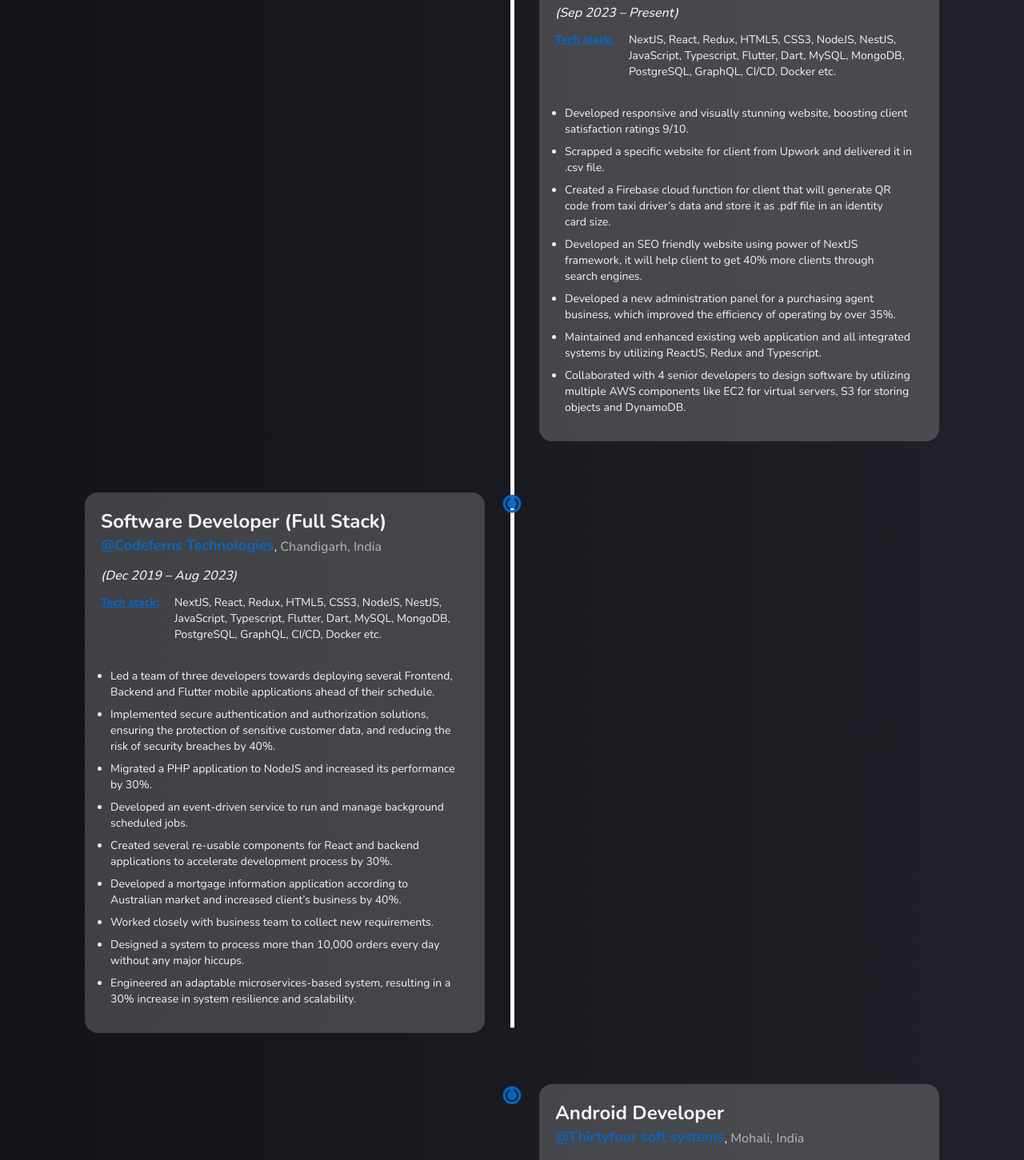
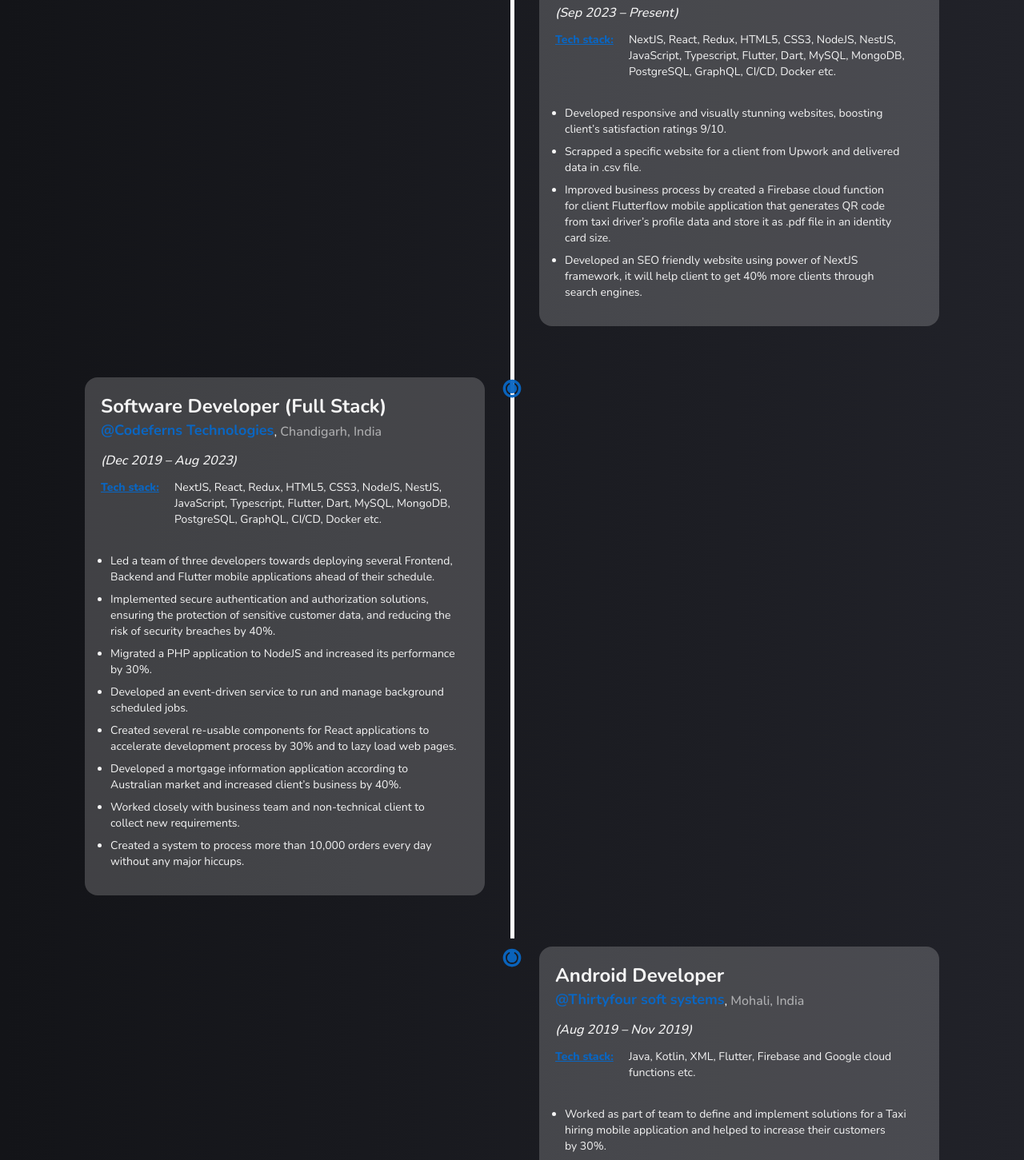
Before and after one commit to amandewett/dewett-tech-nextjs, a Next.js app: page /about in a window 1280 px wide. Shown: the part 1100-2551 px from the top of the page at 80% size. Built offline with nearby package versions, Linux system fonts and the light colour scheme.

Commit message:
Updates
- Updated experience descriptions
- Updated bio text.

```diff
--- a/components/about/Bio.tsx
+++ b/components/about/Bio.tsx
@@ -25,14 +25,14 @@ const Bio = () => {
             React and NodeJS ecosystem combined with NextJS and NestJS framework
             for streamlined development. Successfully designed and implemented
             robust Web Applications, RESTful APIs, microservices, and database
-            architectures, consistently ensuring optimal performance and
-            reliability.
+            architectures.
             <br />
             <br /> Competent in Dart programming language and adept at utilizing
             Flutter&#39;s framework to deliver visually stunning and
-            high-performing hybrid mobile applications. Skilled in UI/UX design
-            principles, integrating complex functionalities and optimizing app
-            effectiveness for various devices.
+            high-performing hybrid mobile applications in Android and iOS.
+            Skilled in UI/UX design principles, integrating complex
+            functionalities and optimizing app effectiveness for various
+            devices.
           </p>
         </Reveal>
         <Reveal>
--- a/components/about/Experience.tsx
+++ b/components/about/Experience.tsx
@@ -36,13 +36,10 @@ const Experience = () => {
             <ExperienceCard
               company="Freelance"
               description={[
-                "Developed responsive and visually stunning website, boosting client satisfaction ratings 9/10.",
-                "Scrapped a specific website for client from Upwork and delivered it in .csv file.",
-                "Created a Firebase cloud function for client that will generate QR code from taxi driver’s data and store it as .pdf file in an identity card size.",
+                "Developed responsive and visually stunning websites, boosting client’s satisfaction ratings 9/10.",
+                "Scrapped a specific website for a client from Upwork and delivered data in .csv file.",
+                "Improved business process by created a Firebase cloud function for client Flutterflow mobile application that generates QR code from taxi driver’s profile data and store it as .pdf file in an identity card size.",
                 "Developed an SEO friendly website using power of NextJS framework, it will help client to get 40% more clients through search engines.",
-                "Developed a new administration panel for a purchasing agent business, which improved the efficiency of operating by over 35%.",
-                "Maintained and enhanced existing web application and all integrated systems by utilizing ReactJS, Redux and Typescript.",
-                "Collaborated with 4 senior developers to design software by utilizing multiple AWS components like EC2 for virtual servers, S3 for storing objects and DynamoDB.",
               ]}
               duration="Sep 2023 – Present"
               location="Brampton, Canada"
@@ -56,11 +53,10 @@ const Experience = () => {
                 "Implemented secure authentication and authorization solutions, ensuring the protection of sensitive customer data, and reducing the risk of security breaches by 40%.",
                 "Migrated a PHP application to NodeJS and increased its performance by 30%.",
                 "Developed an event-driven service to run and manage background scheduled jobs.",
-                "Created several re-usable components for React and backend applications to accelerate development process by 30%.",
+                "Created several re-usable components for React applications to accelerate development process by 30% and to lazy load web pages.",
                 "Developed a mortgage information application according to Australian market and increased client’s business by 40%.",
-                "Worked closely with business team to collect new requirements.",
-                "Designed a system to process more than 10,000 orders every day without any major hiccups.",
-                "Engineered an adaptable microservices-based system, resulting in a 30% increase in system resilience and scalability.",
+                "Worked closely with business team and non-technical client to collect new requirements.",
+                "Created a system to process more than 10,000 orders every day without any major hiccups.",
               ]}
               duration="Dec 2019 – Aug 2023"
               location="Chandigarh, India"
```
